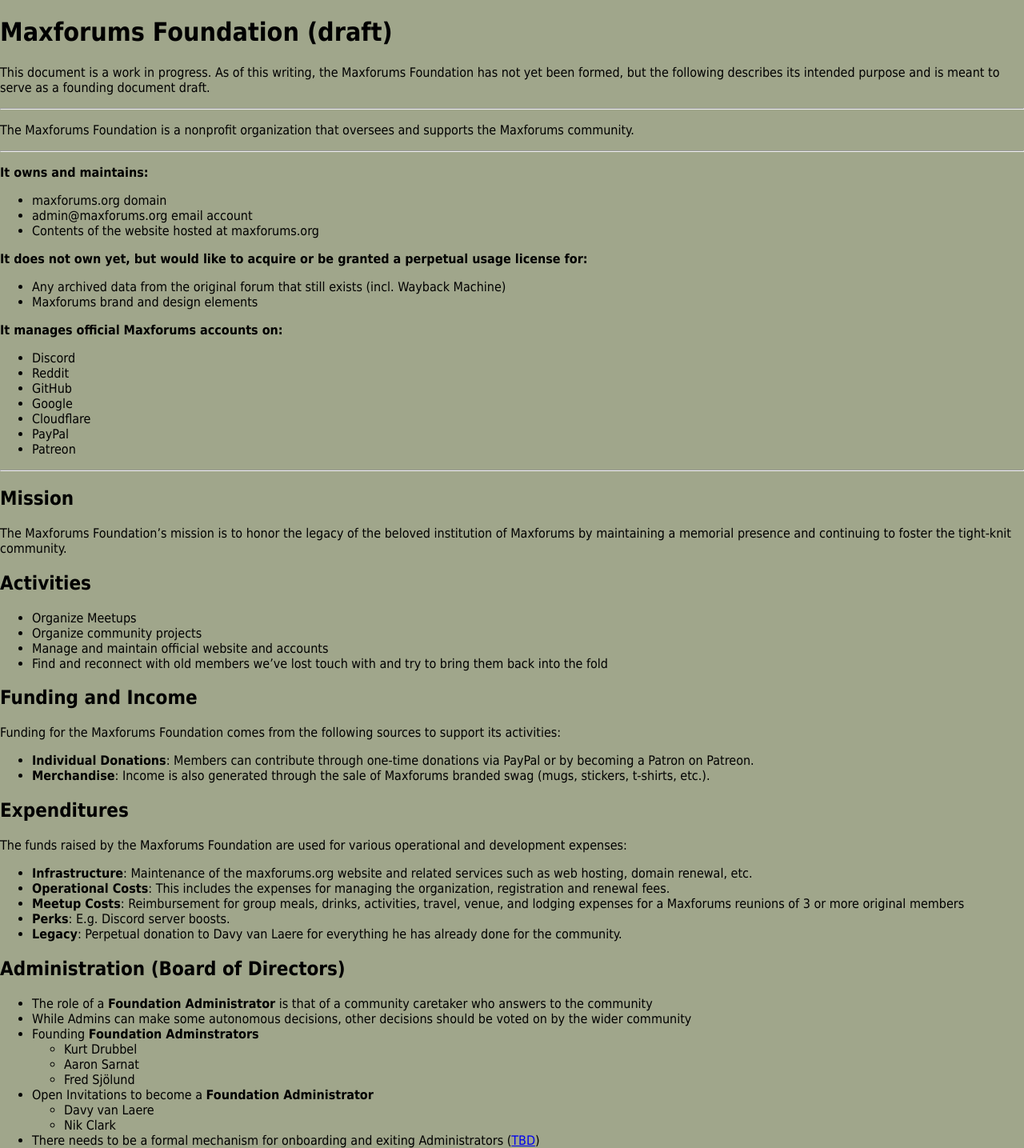
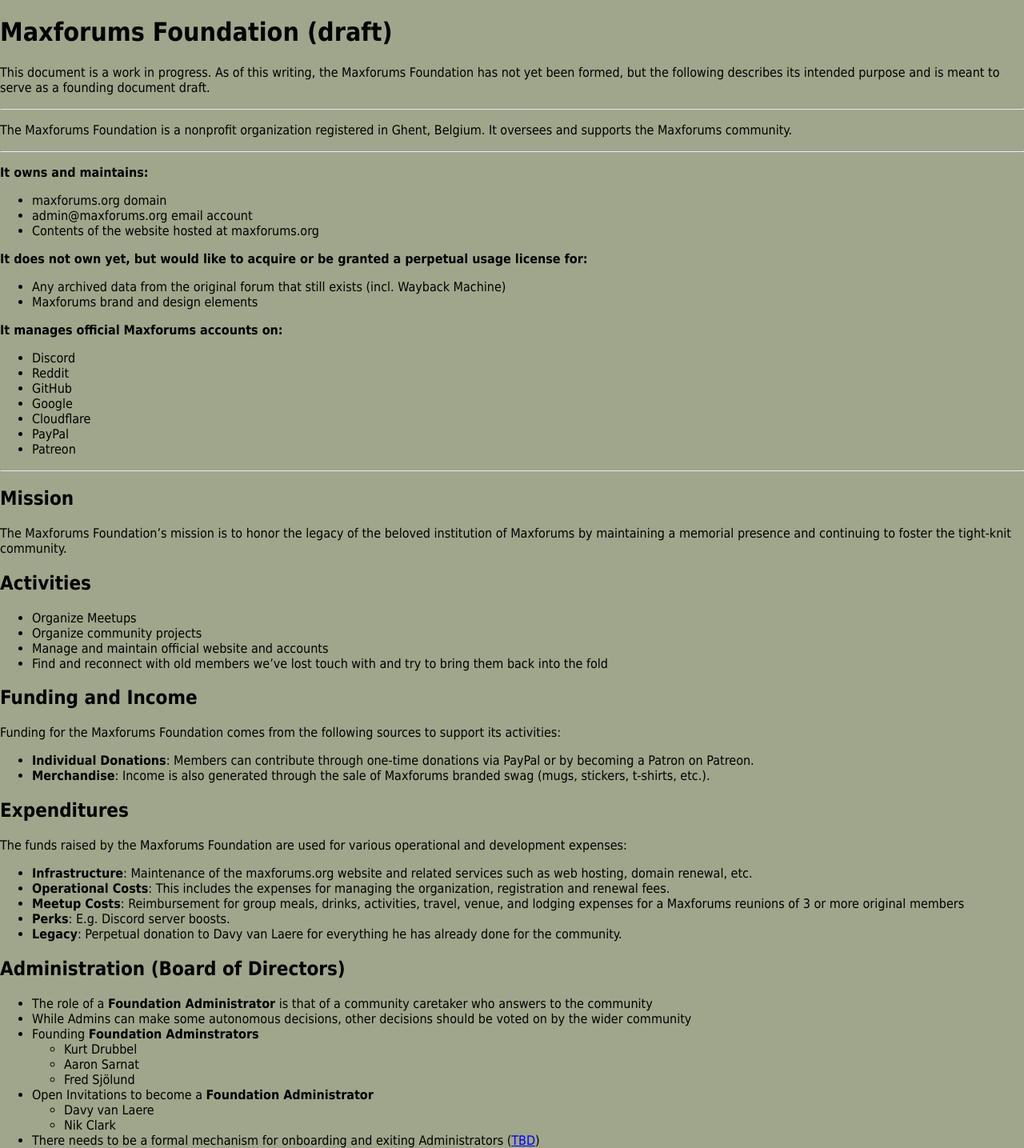
Before and after one commit to maxforums/maxforums.org, a Jekyll site: the page built from foundation.md, in a window 1280 px wide. Shown: the whole page at 80% size. Built offline with Jekyll 4.4.1, drawn with Linux system fonts in a browser that asks for light colours; our own code applies the rules of GitHub Pages for plain Markdown files.

Commit message:
Update foundation.md

```diff
--- a/foundation.md
+++ b/foundation.md
@@ -4,7 +4,7 @@
 
 ---
 
-The Maxforums Foundation is a nonprofit organization that oversees and supports the Maxforums community.
+The Maxforums Foundation is a nonprofit organization registered in Ghent, Belgium. It oversees and supports the Maxforums community.
 
 ---
 
```
